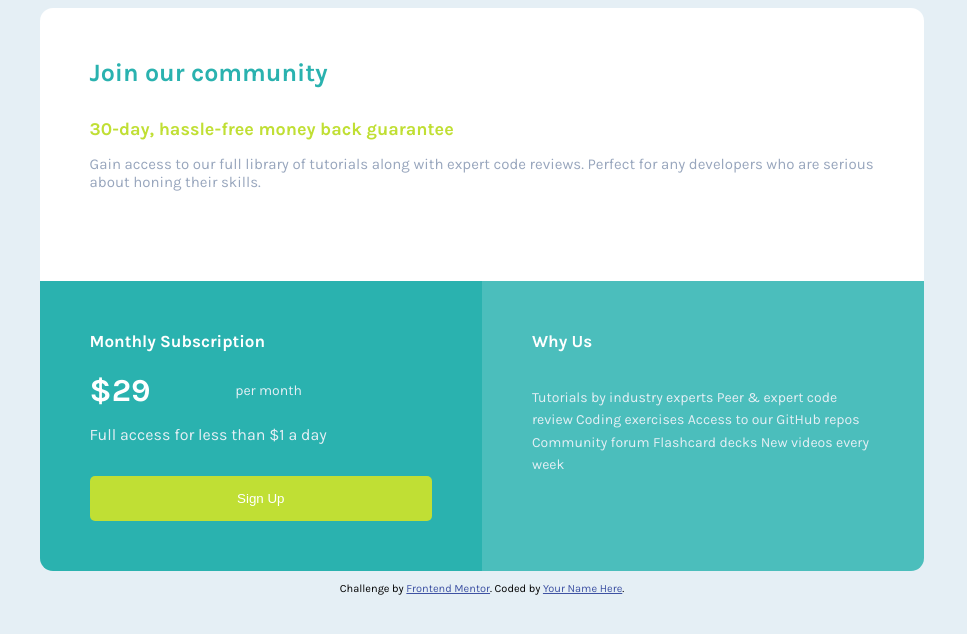
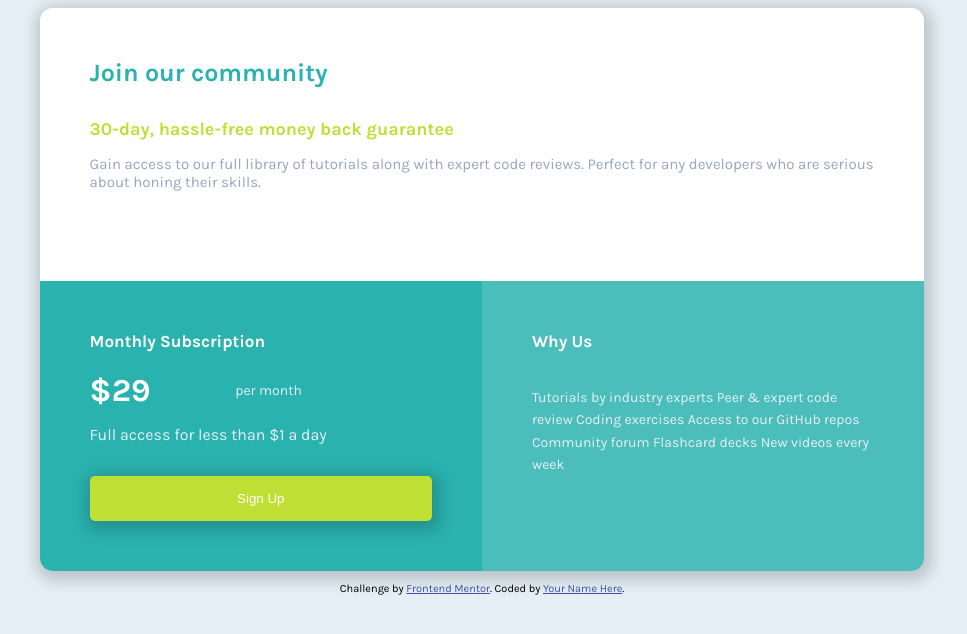
Before and after one commit to houcimi/Single-price-grid-component, a plain HTML site: page index.html in a window 1280 px wide. Shown: the whole page, without its empty margins (158-1125 px from the left). Drawn offline with Linux system fonts and the light colour scheme.

Commit message:
finished

```diff
--- a/style.css
+++ b/style.css
@@ -14,6 +14,9 @@ body {
 main {
     margin: 0 auto;
     max-width: 70%;
+    -webkit-box-shadow: 2px 4px 15px 6px rgba(0,0,0,0.18);
+    box-shadow: 2px 4px 15px 6px rgba(0,0,0,0.18);
+    border-radius: 13px;
 }
 .price {
     padding: 50px;
@@ -73,6 +76,8 @@ main {
     border: none;
     border-radius: 5px;
     margin-top: 16px;
+    -webkit-box-shadow: 2px 4px 15px 6px rgba(0,0,0,0.18);
+    box-shadow: 2px 4px 15px 6px rgba(0,0,0,0.18);
 }
 .signupsec .why {
     background-color: hsl(179, 47%, 52%);
```
